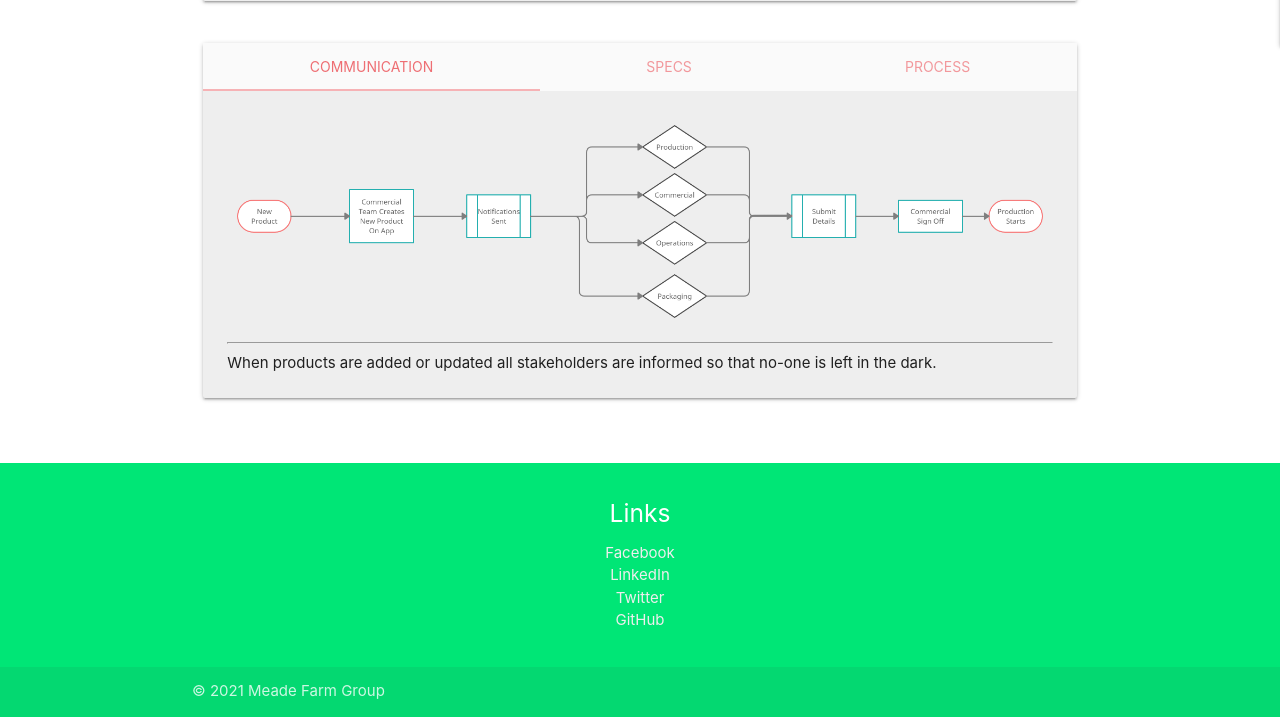
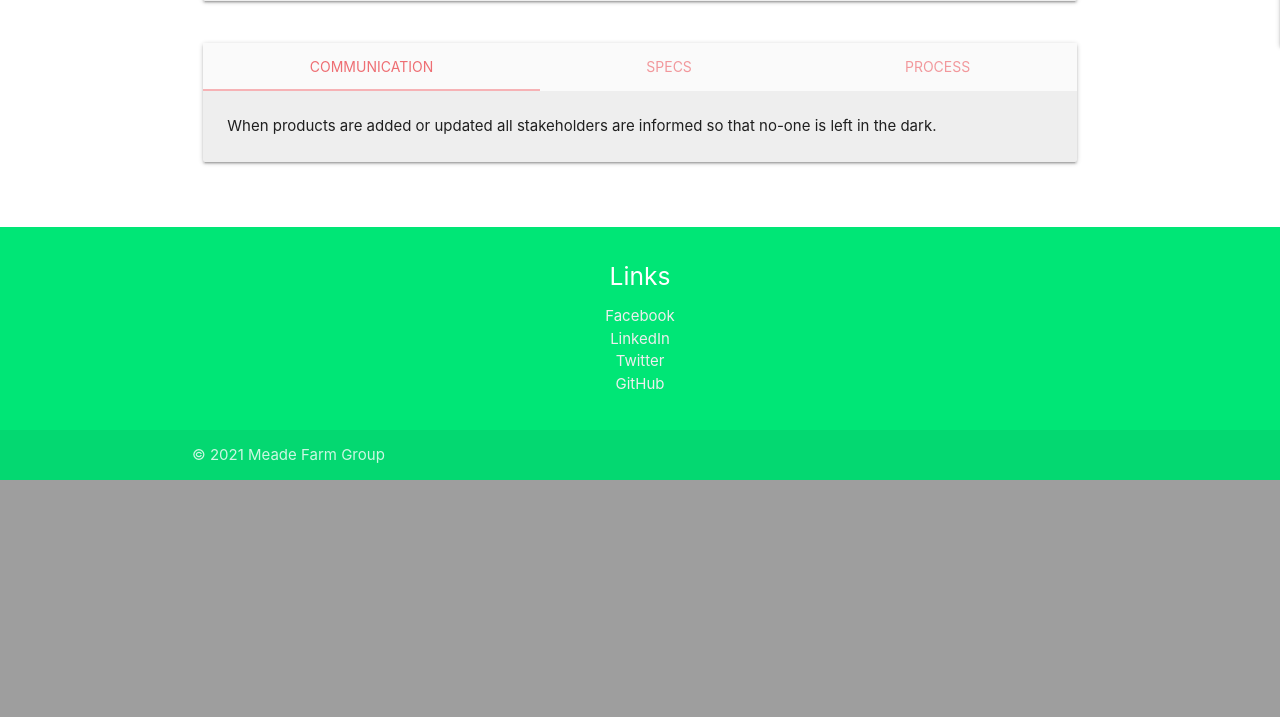
Before and after one commit to Summersby95/meade-product-app, a Flask app: page / in a window 1280 px wide. Shown: the part 814-1531 px from the top of the page. After the commit the page ends 1294 px from the top, so only its background shows below. Run offline with Flask 2, Linux system fonts and the light colour scheme; some libraries are stand-ins or nearby versions.

Commit message:
fix: remove images from card content on home page

```diff
--- a/templates/index.html
+++ b/templates/index.html
@@ -46,24 +46,18 @@
             </div>
             <div class="card-content">
                 <div id="tab1">
-                    <img class="responsive-img" src="{{ url_for('static', filename='images/process_flow.png') }}" alt="">
-                    <hr>
                     <p>
                         When products are added or updated all stakeholders are informed so that no-one
                         is left in the dark.
                     </p>
                 </div>
                 <div id="tab2">
-                    <img class="responsive-img" src="{{ url_for('static', filename='images/spec_info.png') }}" alt="">
-                    <hr>
                     <p>
                         Find all the information you need for a product in one place. From packaging
                         information to technical specs, you can find it all here.
                     </p>
                 </div>
                 <div id="tab3">
-                    <img class="responsive-img" src="{{ url_for('static', filename='images/process_view.png') }}" alt="">
-                    <hr>
                     <p>
                         Rest at ease knowing that the pre-defined product development process ensures that
                         all information is collected from the various departments without you having to pick
```
